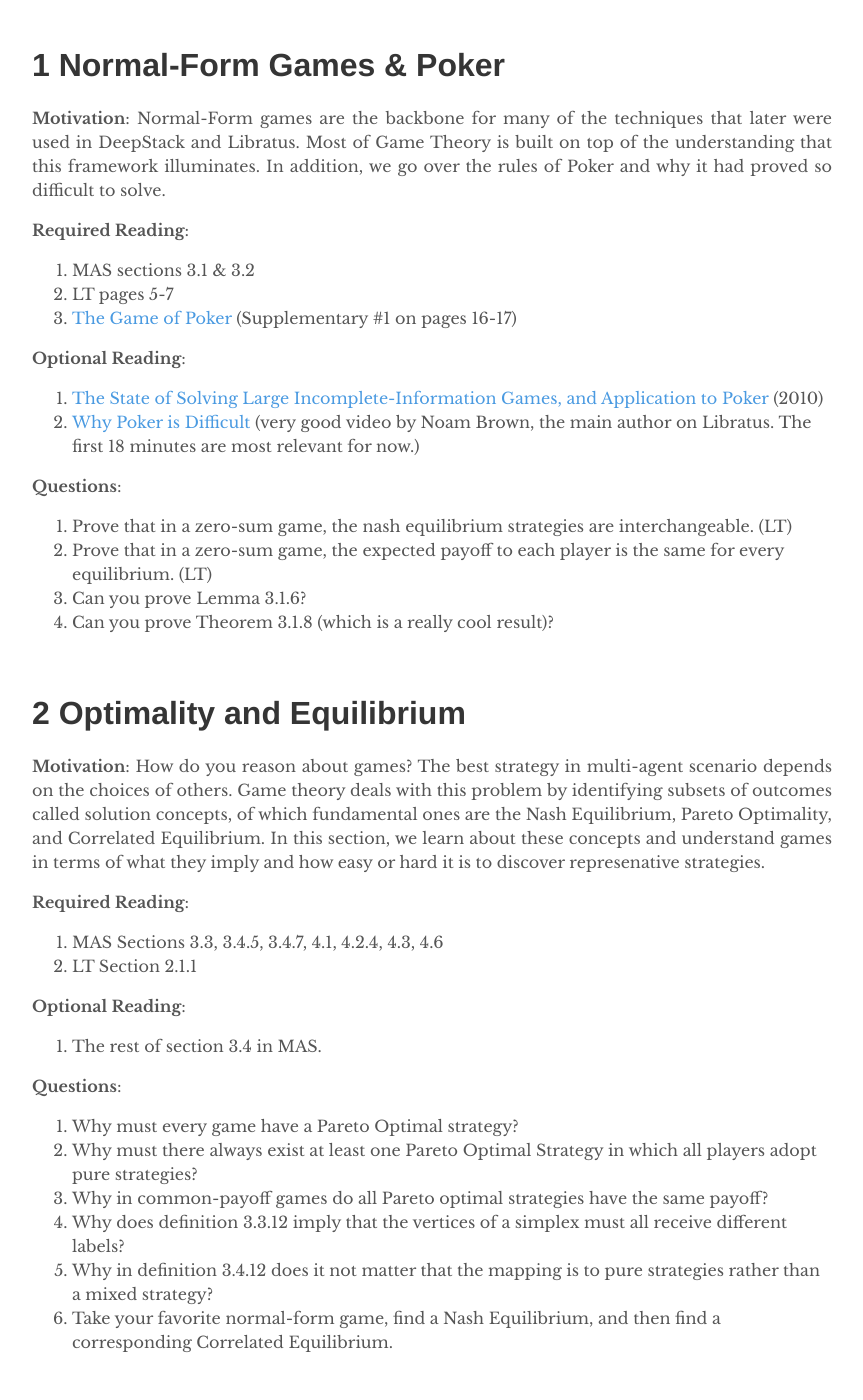
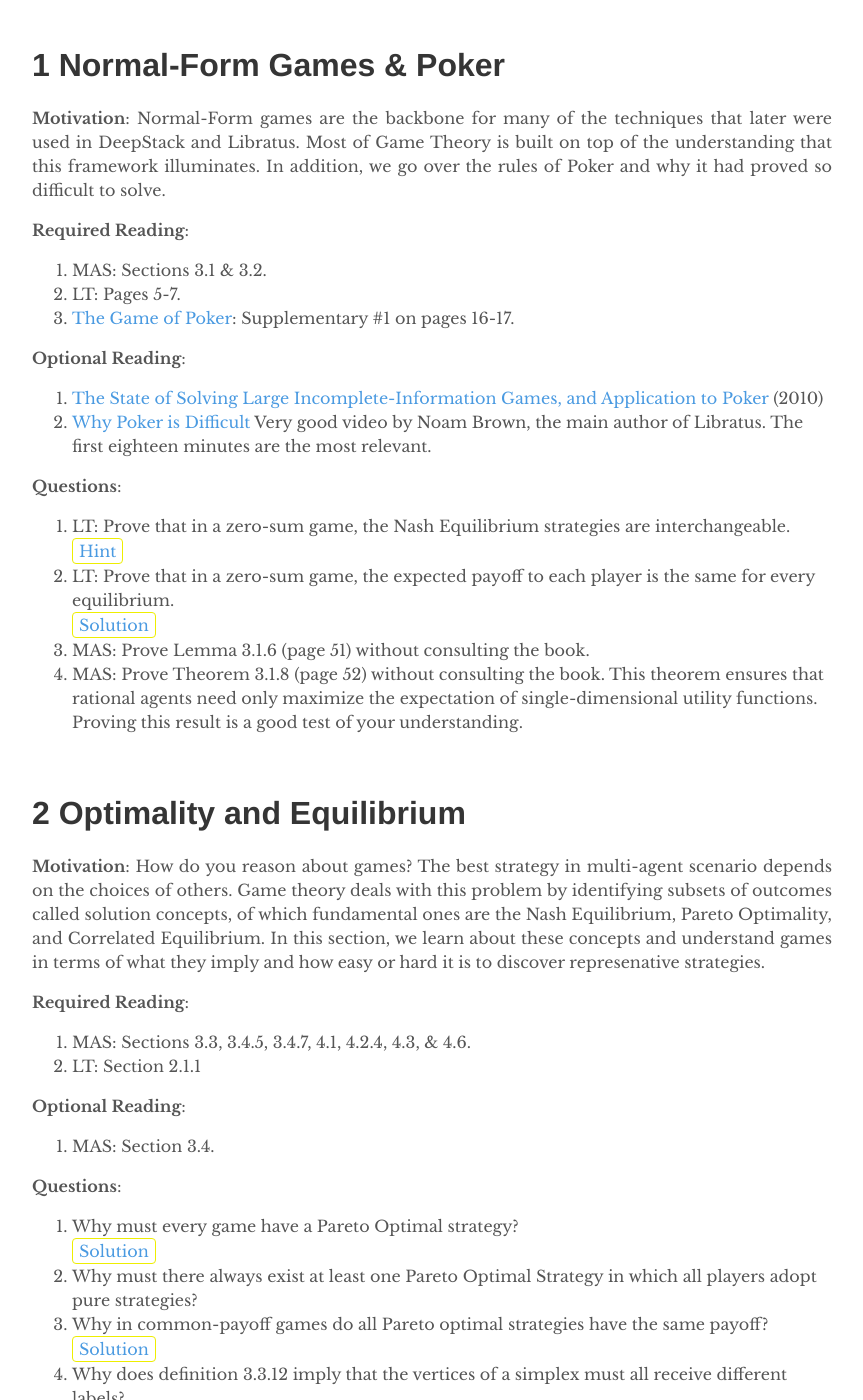
Before and after one commit to depthfirstlearning/depthfirstlearning.com, a Jekyll site: the page built from _posts/2018-06-24-DeepStack.markdown, in a window 1280 px wide and 1400 px high, scrolled down 1299 px. Shown: the whole window, without its empty margins (208-1071 px from the left). Built offline with Jekyll 4.4.1, drawn with Linux system fonts in a browser that asks for light colours; formulas are drawn with MathJax 3; some of the changed lines change nothing that is shown; some of the changed text lies outside the part shown.

Commit message:
More DS.

```diff
--- a/_posts/2018-06-24-DeepStack.markdown
+++ b/_posts/2018-06-24-DeepStack.markdown
@@ -55,19 +55,50 @@
   over the rules of Poker and why it had proved so difficult to solve.
 
   **Required Reading**:
-  1. MAS sections 3.1 & 3.2
-  2. LT pages 5-7
-  3. [The Game of Poker](https://arxiv.org/pdf/1701.01724.pdf) (Supplementary #1 on pages 16-17)
+  1. MAS: Sections 3.1 & 3.2.
+  2. LT: Pages 5-7.
+  3. [The Game of Poker](https://arxiv.org/pdf/1701.01724.pdf): Supplementary #1 on pages 16-17.
 
   **Optional Reading**:
   1. [The State of Solving Large Incomplete-Information Games, and Application to Poker](https://www.cs.cmu.edu/~sandholm/solving%20games.aimag11.pdf) (2010)
-  2. [Why Poker is Difficult](https://www.youtube.com/watch?v=2dX0lwaQRX0) (very good video by Noam Brown, the main author on Libratus. The first 18 minutes are most relevant for now.)
+  2. [Why Poker is Difficult](https://www.youtube.com/watch?v=2dX0lwaQRX0)
+  Very good video by Noam Brown, the main author of Libratus. The first eighteen
+  minutes are the most relevant.
 
   **Questions**:
-  1. Prove that in a zero-sum game, the nash equilibrium strategies are interchangeable. (LT)
-  2. Prove that in a zero-sum game, the expected payoff to each player is the same for every equilibrium. (LT)
-  3. Can you prove Lemma 3.1.6?
-  4. Can you prove Theorem 3.1.8 (which is a really cool result)?
+  1. LT: Prove that in a zero-sum game, the Nash Equilibrium strategies are interchangeable.
+     <details><summary>Hint</summary>
+     <p>Use the definition of a Nash Equilibria along with the fact that
+     \(\mu_{i}(\sigma_{i}, \sigma_{-i}) + \mu_{-i}(\sigma_{i}, \sigma_{-i}) = c\).
+     </p>
+     </details>
+  2. LT: Prove that in a zero-sum game, the expected payoff to each player is the same for every equilibrium.
+     <details><summary>Solution</summary>
+     <p>We will solve both this problem and the one above here. We have that if
+     \(\mu_{i}(\sigma) = \mu(\sigma_{i}, \sigma_{-i})\) and
+     \(\mu_{i}(\sigma\prime) = \mu(\sigma_{i}\prime, \sigma_{-i}\prime)\) are both
+     Nash Equilibria, then:</p>
+     <p>\(
+     \begin{align}
+     \mu_{i}(\sigma_{i}, \sigma_{-i}) &\geq \mu_{i}(\sigma_{i}\prime, \sigma_{-i}) \\
+     &= c - \mu_{-i}(\sigma_{i}\prime, \sigma_{-i}) \\
+     &\geq c - \mu_{-i}(\sigma_{i}\prime, \sigma_{-i}\prime) \\
+     &= \mu_{i}(\sigma_{i}\prime, \sigma_{-i}\prime)
+     \end{align}
+     \)
+     </p>
+     <p>In a similar fashion, we can show that
+     \(\mu(\sigma_{i}\prime, \sigma_{-i}prime) \geq \mu(\sigma_{i}, \sigma_{-i})\).
+     </p>
+     Consequently, \(\mu(\sigma_{i}\prime, \sigma_{-i}prime) = \mu(\sigma_{i}, \sigma_{-i})\),
+     which also implies that the strategies are interchangeable, i.e.
+     \(\mu(\sigma_{i}\prime, \sigma_{-i}prime) = \mu(\sigma_{i}\prime, \sigma_{-i})\).
+     </details>
+  3. MAS: Prove Lemma 3.1.6 (page 51) without consulting the book.
+  4. MAS: Prove Theorem 3.1.8 (page 52) without consulting the book. This theorem
+  ensures that rational agents need only maximize the expectation of
+  single-dimensional utility functions. Proving this result is a good test of
+  your understanding.
 
 <br>
 # 2 Optimality and Equilibrium
@@ -80,17 +111,40 @@
   strategies.
 
   **Required Reading**:
-  1. MAS Sections 3.3, 3.4.5, 3.4.7, 4.1, 4.2.4, 4.3, 4.6
-  2. LT Section 2.1.1
+  1. MAS: Sections 3.3, 3.4.5, 3.4.7, 4.1, 4.2.4, 4.3, & 4.6.
+  2. LT: Section 2.1.1
 
   **Optional Reading**:
-  1. The rest of section 3.4 in MAS.
+  1. MAS: Section 3.4.
 
   **Questions**:
   1. Why must every game have a Pareto Optimal strategy?
-  2. Why must there always exist at least one Pareto Optimal Strategy in which all players adopt pure strategies?
+     <details><summary>Solution</summary>
+     <p>Say that a game did not have a Pareto optimal outcome. Then, for every
+     outcome \(O\), there was another \(O\prime\) that Pareto-dominated \(O\).
+     Say \(O_2 > O_1\). Because \(O_2\) is not Pareto optimal, there is some
+     \(O_k > O_2\). There cannot be a max in this chain (because that max would
+     be Pareto optimal) and thus there must be some cycle. Consequently, there
+     exists for some agent a strategy \(O_j\) s.t. \(O_j > O_j\), which is a
+     contradiction.
+     </p>
+     </details>
+  2. Why must there always exist at least one Pareto Optimal Strategy in which
+  all players adopt pure strategies?
   3. Why in common-payoff games do all Pareto optimal strategies have the same payoff?
-  4. Why does definition 3.3.12 imply that the vertices of a simplex must all receive different labels?
+     <details><summary>Solution</summary>
+     <p>Say two strategies \(S\) and \(S\prime\) are Pareto optimal. Then neither
+     dominates the other, so either \(\forall i \mu_{i}(S) = \mu_{i}(S\prime)\)
+     or there are two players \(i, j\) for which \(mu_{i}(S) < \mu_{i}(S\prime)\)
+     and \(mu_{j}(S) > \mu_{j}(S\prime)\). In the former case, we see that the
+     two strategies have the same payoff as desired. In the latter case, we have
+     a contradiction because \(\mu_{j}(S\prime) = \mu_{i}(S\prime) > \mu_{i}(S)
+     = \mu_{j}(S) > \mu_{j}(S\prime)\). Thus, all of the Pareto optimal strategies
+     must have the same payoff.
+     </p>
+     </details>
+  4. Why does definition 3.3.12 imply that the vertices of a simplex must all
+  receive different labels?
   5. Why in definition 3.4.12 does it not matter that the mapping is to pure strategies rather than a mixed strategy?
   6. Take your favorite normal-form game, find a Nash Equilibrium, and then find a corresponding Correlated Equilibrium.
 
@@ -104,15 +158,17 @@
   section is imperative as Poker is best described as an Extensive-Form Game.
 
   **Required Reading**:
-  1. MAS 5.1.{1,2,3}
-  2. MAS 5.2.{1,2,3}
-  3. [Accelerating Best Response Calculation in Large Extensive Games](http://martin.zinkevich.org/publications/ijcai2011_rgbr.pdf) --> Important for understanding how to evaluate Poker algorithms.
+  1. MAS: Sections 5.1.1 - 5.1.3.
+  2. MAS: Sections 5.2.1 - 5.2.3.
+  3. [Accelerating Best Response Calculation in Large Extensive Games](http://martin.zinkevich.org/publications/ijcai2011_rgbr.pdf):
+  This is important for understanding how to evaluate Poker algorithms.
 
   **Optional Reading**:
-  1. LT Section 2.1.2
+  1. LT: Section 2.1.2.
 
   **Questions**:
-  1. What is the intuition for why not all normal form games can be transformed into perfect-form extensive games?
+  1. What is the intuition for why not all normal form games can be transformed
+  into perfect-form extensive games?
   2. How are the set of behavioral strategies different from the set of mixed strategies?
   3. Succinctly describe the technique demonstrated in the Accelerating Best Response paper.
 
@@ -124,18 +180,21 @@
   algorithm works practically and get our hands dirty coding up our implementation.
 
   **Required Reading**:
-  1. ICRM: 2.1-2.4, 3.1-3.4
-  2. LT: 2.2
-  3. Original Paper --> [Regret Minimization in Games with Incomplete Information](http://poker.cs.ualberta.ca/publications/NIPS07-cfr.pdf)
+  1. ICRM: Sections 2.1-2.4.
+  2. ICRM: Sections 3.1-3.4.
+  2. LT: Section 2.2.
+  3. [Regret Minimization in Games with Incomplete Information](http://poker.cs.ualberta.ca/publications/NIPS07-cfr.pdf).
 
-  **Optional Reading**: The two below are CFR extensions used in DeepStack.
-  1. CFR-D --> [Solving Imperfect Information Games Using Decomposition](https://pdfs.semanticscholar.org/8216/0cbdcbeb13d53db85da928d8c42a789fdd69.pdf)
-  2. CFR+ --> [Solving Large Imperfect Information Games Using CFR+](https://arxiv.org/pdf/1407.5042.pdf)
+  **Optional Reading**: These two papers are CFR extensions used in DeepStack.
+  1. [Solving Imperfect Information Games Using Decomposition](https://pdfs.semanticscholar.org/8216/0cbdcbeb13d53db85da928d8c42a789fdd69.pdf): CFR-D.
+  2. [Solving Large Imperfect Information Games Using CFR+](https://arxiv.org/pdf/1407.5042.pdf): CFR+.
 
   **Questions**:
-  1. What is the difference between internal regret, external regret, and counterfactual regret?
-  2. Implement CFR (or CFR+ / CFR-D) in your favorite programming language to play Leduc Poker or Liar’s Dice.
-  3. How do you know if you’ve implemented CFR correctly?
+  1. What is the difference between internal regret, external regret, and counterfactual
+  regret?
+  2. Implement CFR (or CFR+ / CFR-D) in your favorite programming language to play
+  Leduc Poker or Liar’s Dice.
+  3. How do you know if you've implemented CFR correctly?
 
 <br>
 # 5 Counterfactual Regret Minimization #2
@@ -146,18 +205,19 @@
   keener understanding of CFR's strengths.
 
   **Required**:
-  1. PLG: Section 7.3-7.7, 7.9
+  1. PLG: Sections 7.3 - 7.7, 7.9.
 
   **Optional**:
-  1. [A Simple Adaptive Procedure Leading to Correlated Equilibrium](http://wwwf.imperial.ac.uk/~dturaev/Hart0.pdf) --> Important originating paper.
-  2. [Prof. Johari's 2007 Class - 11](http://web.stanford.edu/~rjohari/teaching/notes/336_lecture11_2007.pdf)
-  3. [Prof. Johari's 2007 Class - 13](http://web.stanford.edu/~rjohari/teaching/notes/336_lecture13_2007.pdf)
-  4. [Prof. Johari's 2007 Class - 14](http://web.stanford.edu/~rjohari/teaching/notes/336_lecture14_2007.pdf)
-  5. [Prof. Johari's 2007 Class - 15](http://web.stanford.edu/~rjohari/teaching/notes/336_lecture15_2007.pdf)
+  1. [A Simple Adaptive Procedure Leading to Correlated Equilibrium](http://wwwf.imperial.ac.uk/~dturaev/Hart0.pdf).
+  2. [Prof. Johari's 2007 Class - 11](http://web.stanford.edu/~rjohari/teaching/notes/336_lecture11_2007.pdf).
+  3. [Prof. Johari's 2007 Class - 13](http://web.stanford.edu/~rjohari/teaching/notes/336_lecture13_2007.pdf).
+  4. [Prof. Johari's 2007 Class - 14](http://web.stanford.edu/~rjohari/teaching/notes/336_lecture14_2007.pdf).
+  5. [Prof. Johari's 2007 Class - 15](http://web.stanford.edu/~rjohari/teaching/notes/336_lecture15_2007.pdf).
 
   **Questions**:
   1. Prove Lemma 7.1.
-  2. It’s brushed over in the proof of Theorem 7.5 (PLG), but prove that if set S is approachable, then every halfspace H containing S is approachable.
+  2. It's brushed over in the proof of Theorem 7.5 in PLG, but prove that if set
+  \(S\) is approachable, then every halfspace \(H\) containing \(S\) is approachable.
 
 <br>
 # 6 DeepStack
```
